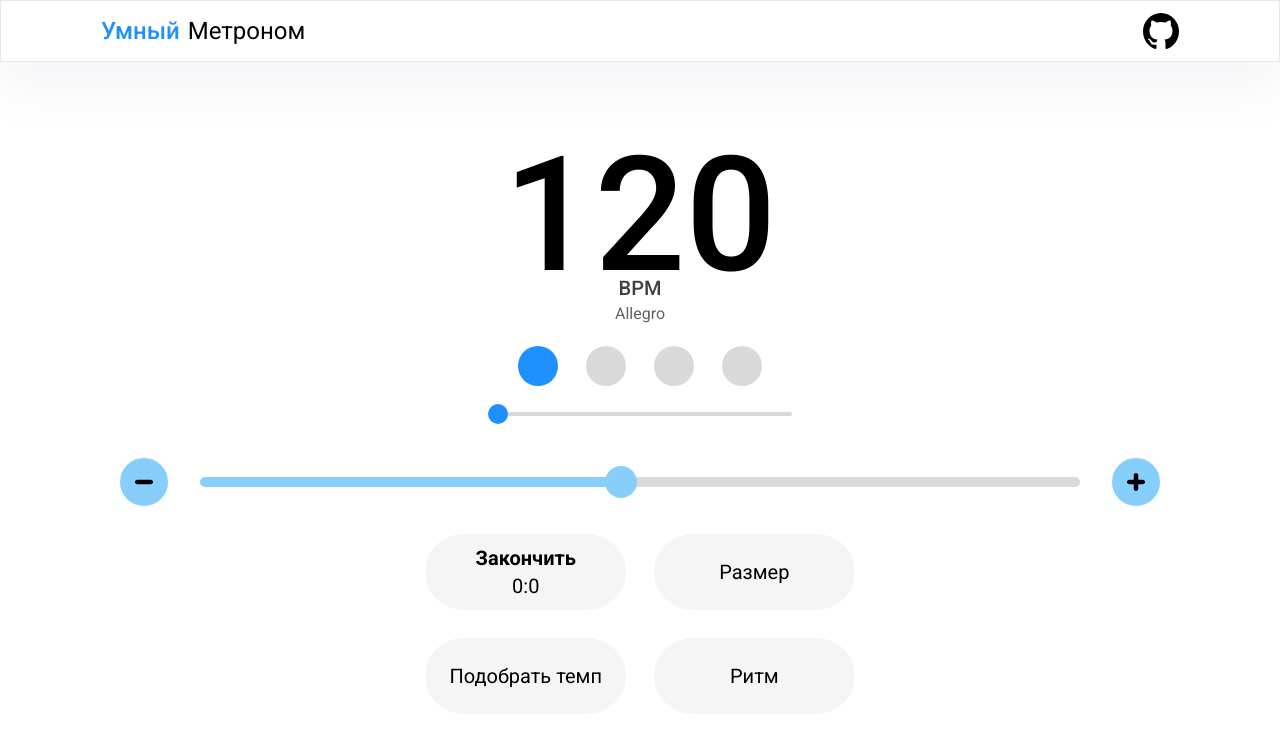
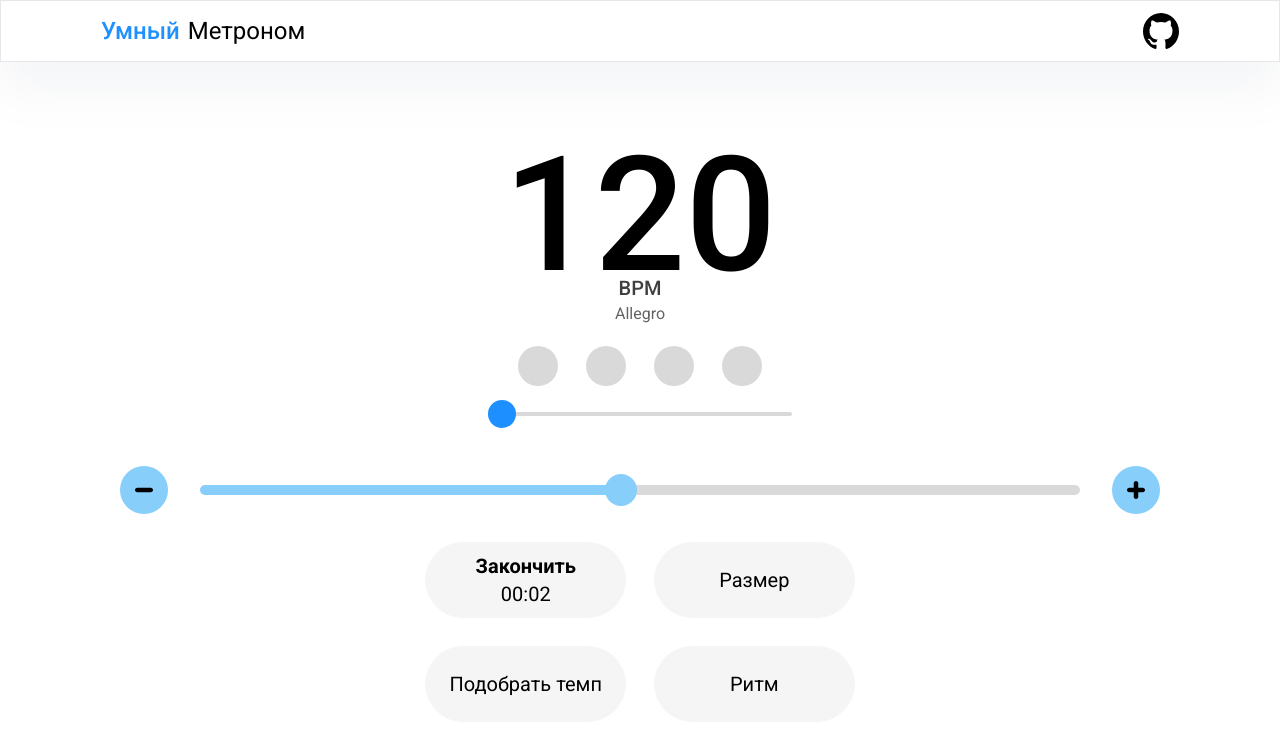
Before and after one commit to Dotesag/metronome, a Next.js app: page / in a window 1280 px wide. Both pictures are taken after a click on the button "Начать". Shown: the top 734 px of the page. Built offline with nearby package versions, Linux system fonts and the light colour scheme; no server answers.

Commit message:
stopwatch + chooseTempo

```diff
--- a/src/components/mainpage/Mainpage.tsx
+++ b/src/components/mainpage/Mainpage.tsx
@@ -23,7 +23,11 @@ export default function Main() {
           isPlaying,
           setIsPlaying,
           scale1,
+          setScale1,
+          scale2,
+          setScale2,
           playingTime,
+          setPlayingTime,
         }}
       >
         <Metrics />
--- a/src/components/mainpage/metronome/Metronome.tsx
+++ b/src/components/mainpage/metronome/Metronome.tsx
@@ -3,7 +3,7 @@ import { MetronomeContext } from "components/mainpage/Mainpage";
 
 export default function Metronome() {
   const { scale1, BPM, isPlaying } = useContext(MetronomeContext);
-  const [tick, setTick] = useState(0);
+  const [tick, setTick] = useState(-1);
 
   const audioContextRef = useRef<AudioContext | null>(null);
   const intervalRef = useRef<NodeJS.Timeout | null>(null);
@@ -52,7 +52,7 @@ export default function Metronome() {
 
   useEffect(() => {
     if (!isPlaying) {
-      setTick(0);
+      setTick(-1);
     } else {
       play();
     }
@@ -67,7 +67,7 @@ export default function Metronome() {
   }, []);
 
   const isActive = (i, scale1) => {
-    if (i == tick % scale1) {
+    if (i == tick % scale1 && tick != -1) {
       return true;
     }
     return false;
@@ -89,9 +89,9 @@ export default function Metronome() {
       <div className="mt-6">
         <div className="w-76 h-1 bg-[#D9D9D9] rounded-full translate-y-1/2" />
         <div
-          className={`w-5 h-5 bg-[#1e8fff] rounded-full relative -translate-y-1/2`}
+          className={`w-7 h-7 bg-[#1e8fff] rounded-full relative -translate-y-1/2`}
           style={{
-            left: tick % 2 && isPlaying ? "calc(100% - var(--spacing) * 5)" : "0px",
+            left: !(tick % 2) && isPlaying ? "calc(100% - var(--spacing) * 7)" : "0px",
             transition: `${
               isPlaying ? `${(60 / BPM) * 1000}ms` : "null"
             } linear`,
--- a/src/components/mainpage/panel/buttons/Buttons.tsx
+++ b/src/components/mainpage/panel/buttons/Buttons.tsx
@@ -1,27 +1,16 @@
 import { useContext } from "react";
 import { MetronomeContext } from "components/mainpage/Mainpage";
+import Stopwatch from "./stopwatch/Stopwatch";
+import ChooseTempo from "./chooseTempo/ChooseTempo";
 
 export default function Buttons() {
-  const { playingTime, isPlaying, setIsPlaying} = useContext(MetronomeContext);
+  const { playingTime, isPlaying, setIsPlaying } = useContext(MetronomeContext);
 
   return (
     <section className="grid grid-cols-2 grid-rows-2 gap-7 my-7">
-      <button className="panelButton flex flex-col items-center" onClick={() => setIsPlaying(!isPlaying)}>
-        <p
-          className={`font-semibold textl-2x duration-100 ${
-            isPlaying ? "-translate-y-1/2" : ""
-          }`}
-        >
-          {!isPlaying ? "Начать" : "Закончить"}
-        </p>
-        {isPlaying && (
-          <p className="absolute translate-y-1/2">
-            {playingTime / 60}:{playingTime % 60}
-          </p>
-        )}
-      </button>
+      <Stopwatch />
       <button className="panelButton">Размер</button>
-      <button className="panelButton">Подобрать темп</button>
+      <ChooseTempo />
       <button className="panelButton">Ритм</button>
     </section>
   );
--- /dev/null
+++ b/src/components/mainpage/panel/buttons/chooseTempo/ChooseTempo.tsx
@@ -0,0 +1,24 @@
+import { useContext, useRef } from "react";
+import { MetronomeContext } from "components/mainpage/Mainpage";
+
+export default function ChooseTempo() {
+  const { setBPM } = useContext(MetronomeContext);
+  const lastClickTime = useRef<number | null>(null);
+
+  const handleClick = () => {
+    if (!lastClickTime) {
+      lastClickTime.current = performance.now();
+    } else {
+      setBPM(
+        Math.min(Math.floor(60 / ((performance.now() - lastClickTime.current) / 1000)), 250)
+      );
+      lastClickTime.current = performance.now();
+    }
+  };
+
+  return (
+    <button className="panelButton" onClick={handleClick}>
+      Подобрать темп
+    </button>
+  );
+}
--- /dev/null
+++ b/src/components/mainpage/panel/buttons/stopwatch/Stopwatch.tsx
@@ -0,0 +1,53 @@
+import { useContext, useEffect, useRef } from "react";
+import { MetronomeContext } from "components/mainpage/Mainpage";
+
+export default function Stopwatch() {
+  const { playingTime, setPlayingTime, isPlaying, setIsPlaying } =
+    useContext(MetronomeContext);
+  const startTime = useRef<number | null>(null);
+  const frameRef = useRef<number | null>(null);
+
+  useEffect(() => {
+    if (isPlaying) {
+      startTime.current = performance.now();
+      tick();
+    }
+    if (!isPlaying) {
+      cancelAnimationFrame(frameRef.current);
+      frameRef.current = null;
+      startTime.current = null;
+    }
+  }, [isPlaying]);
+
+  function tick() {
+    frameRef.current = requestAnimationFrame(() => {
+      if (isPlaying) {
+        setPlayingTime(
+          Math.floor((performance.now() - startTime.current) / 1000)
+        );
+      }
+      tick();
+    });
+  }
+
+  return (
+    <button
+      className="panelButton flex flex-col items-center"
+      onClick={() => setIsPlaying(!isPlaying)}
+    >
+      <p
+        className={`font-semibold textl-2x duration-100 ${
+          isPlaying ? "-translate-y-1/2" : ""
+        }`}
+      >
+        {!isPlaying ? "Начать" : "Закончить"}
+      </p>
+      {isPlaying && (
+        <p className="absolute translate-y-1/2">
+          {String(Math.floor(playingTime / 60)).padStart(2, "0")}:
+          {String(playingTime % 60).padStart(2, "0")}
+        </p>
+      )}
+    </button>
+  );
+}
```
